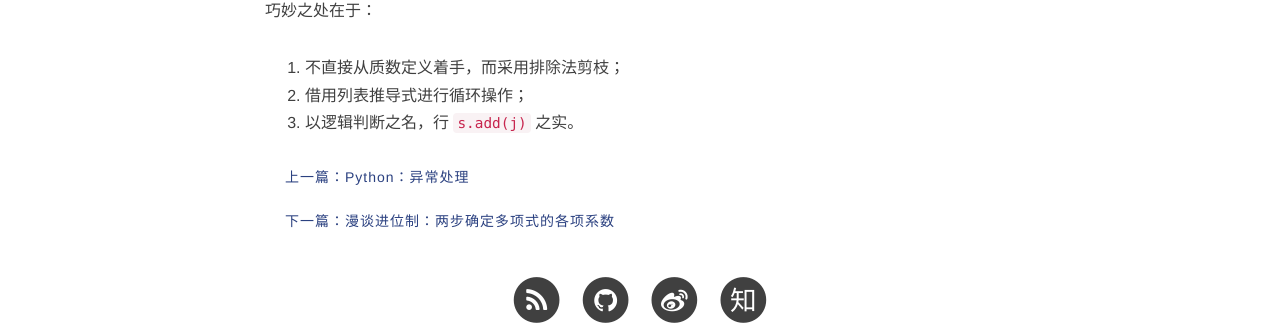
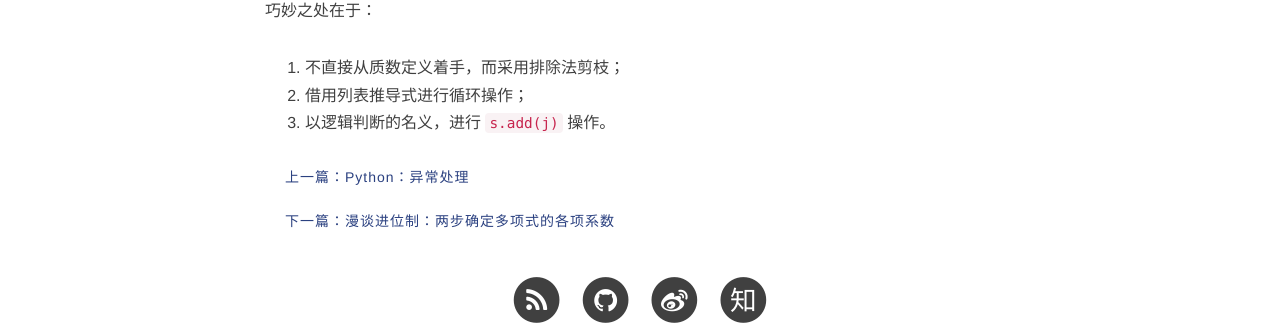
Before and after one commit to ceares/ceares.github.io, a Jekyll site: the page built from _posts/2014-12-27-prime.md, in a window 1280 px wide. Shown: the part 1339-1664 px from the top of the page. Built offline with Jekyll 4.4.1, drawn with Linux system fonts in a browser that asks for light colours; nearby versions of some CDN libraries; formulas are drawn with MathJax 3; comment, search, counter and statistics services are not loaded.

Commit message:
from sp3

```diff
--- a/_posts/2014-12-27-prime.md
+++ b/_posts/2014-12-27-prime.md
@@ -44,4 +44,4 @@ Wow！如何做到的？首先明确以下几点：
 
 1. 不直接从质数定义着手，而采用排除法剪枝；
 2. 借用列表推导式进行循环操作；
-3. 以逻辑判断之名，行 `s.add(j)` 之实。
+3. 以逻辑判断的名义，进行 `s.add(j)` 操作。
```
